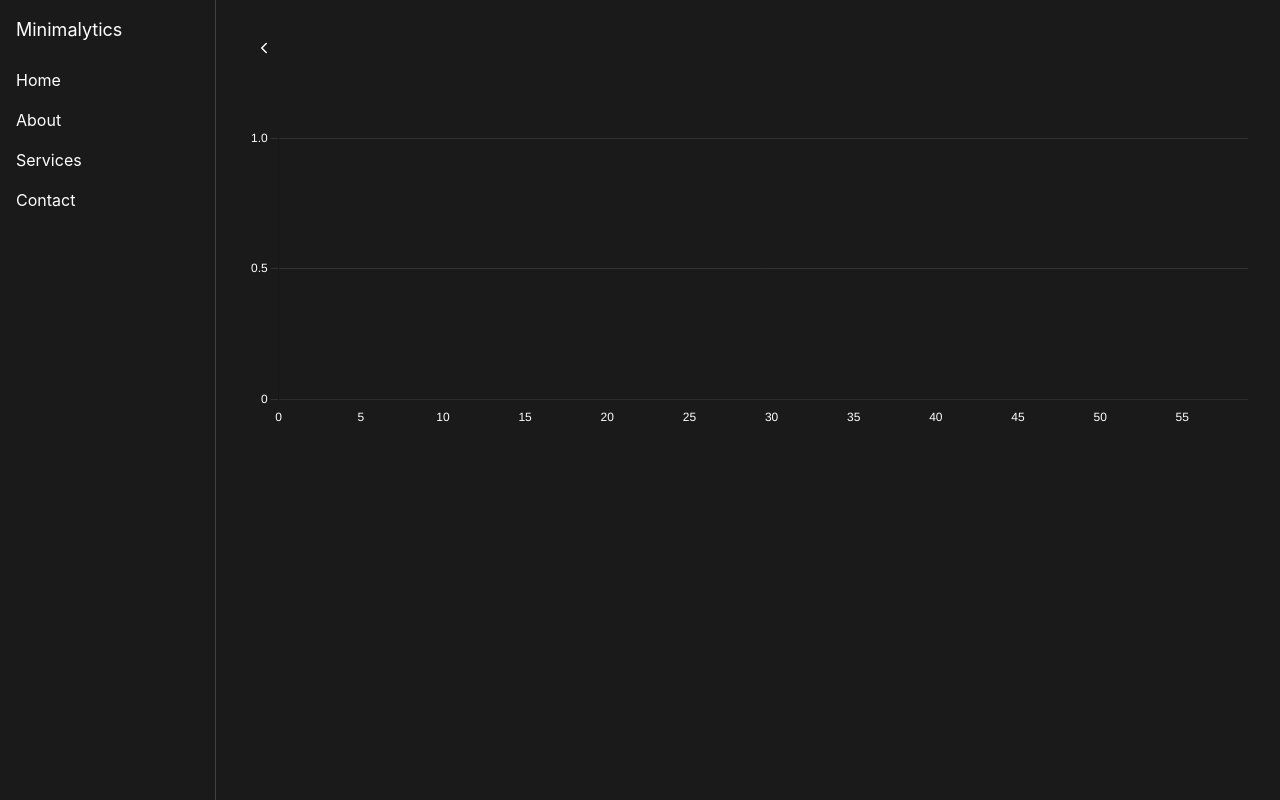
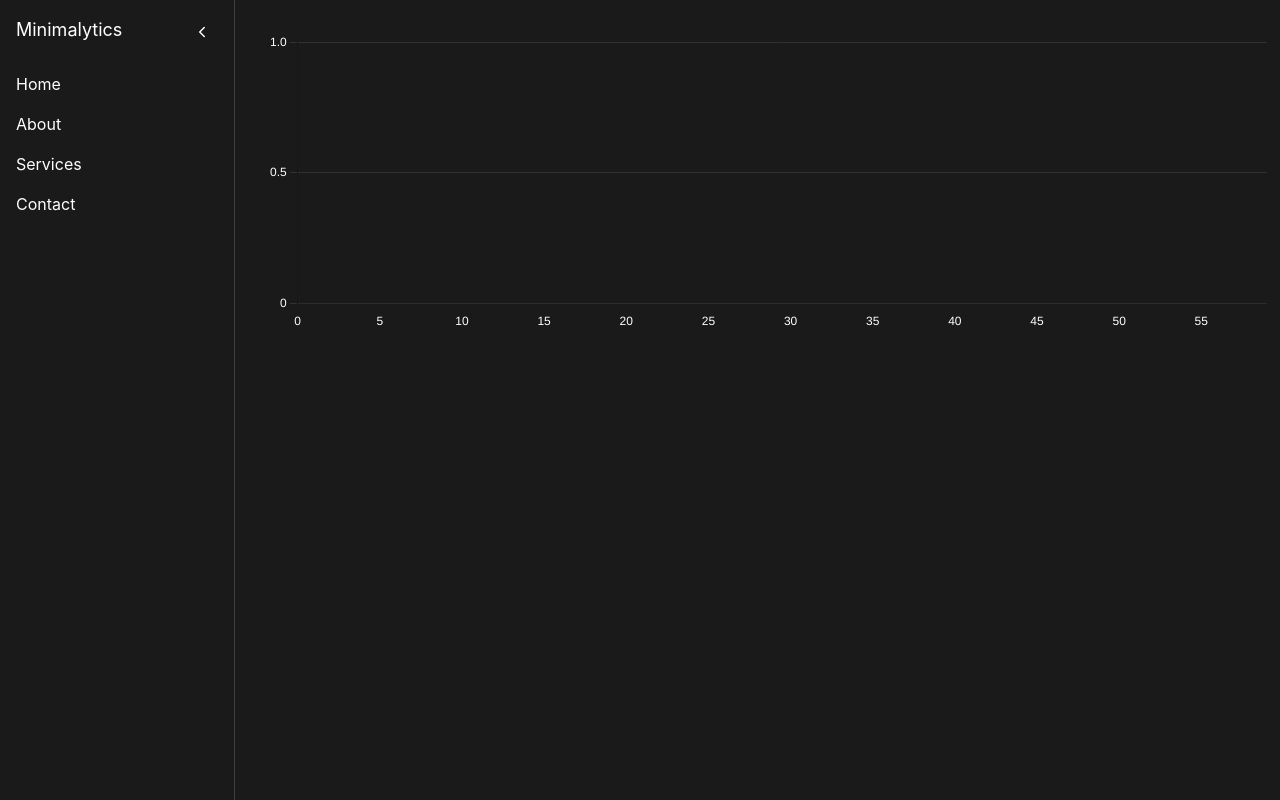
Before and after one commit to nafey/minimui, a React (Vite) app: page / in a window 1280 px wide. Built offline with nearby package versions, Linux system fonts and the light colour scheme; no server answers.

Commit message:
Collapse Button

```diff
--- a/src/App.jsx
+++ b/src/App.jsx
@@ -4,7 +4,8 @@ import {} from "recharts";
 import Sidebar from "./Sidebar";
 // import { FontAwesomeIcon } from "@fortawesome/react-fontawesome";
 // import { faChevronLeft } from "@fortawesome/free-solid-svg-icons";
-import { ChevronLeft } from "lucide-react";
+// import { ChevronLeft } from "lucide-react";
+import CollapseButton from "./CollapseButton";
 
 function App() {
   return (
@@ -12,11 +13,7 @@ function App() {
       {/* <Navbar /> */}
       <Sidebar />
       <div className="flex-1 p-8 flex flex-col justify-start gap-16">
-        <div className="flex justify-start">
-          <div className="flex items-center justify-center w-8 h-8 hover:bg-neutral-800 rounded-lg cursor-pointer">
-            <ChevronLeft color="white" size={18} />
-          </div>
-        </div>
+        {/* <CollapseButton /> */}
         <LineChart2 />
       </div>
     </div>
--- /dev/null
+++ b/src/CollapseButton.jsx
@@ -0,0 +1,12 @@
+/* eslint-disable react/prop-types */
+import { ChevronLeft } from "lucide-react";
+
+export default function CollapseButton({ onClick }) {
+  return (
+    <div className="flex justify-start" onClick={onClick}>
+      <div className="flex items-center justify-center w-8 h-8 hover:bg-neutral-800 rounded-lg cursor-pointer">
+        <ChevronLeft color="white" size={18} />
+      </div>
+    </div>
+  );
+}
--- a/src/Sidebar.jsx
+++ b/src/Sidebar.jsx
@@ -1,10 +1,22 @@
 // Sidebar.js
 // import React from "react";
 
+import CollapseButton from "./CollapseButton";
+import { useState } from "react";
+
 const Sidebar = () => {
-  return (
+  const [show, setShow] = useState(true);
+
+  const onClick = () => {
+    setShow(!show);
+  };
+
+  const open = (
     <div className="w-64 h-full text-left text-white p-4 border-r border-neutral-700 border-1 ">
-      <h2 className="text-lg ">Minimalytics</h2>
+      <h2 className="flex text-lg justify-between">
+        <div className="mr-16">Minimalytics</div>
+        <CollapseButton onClick={onClick} />
+      </h2>
       <ul className="mt-4">
         <li className="py-2 cursor-pointer">Home</li>
         <li className="py-2 cursor-pointer">About</li>
@@ -13,6 +25,14 @@ const Sidebar = () => {
       </ul>
     </div>
   );
+
+  const closed = <CollapseButton onClick={onClick} />;
+
+  if (show) {
+    return open;
+  } else {
+    return closed;
+  }
 };
 
 export default Sidebar;
```
